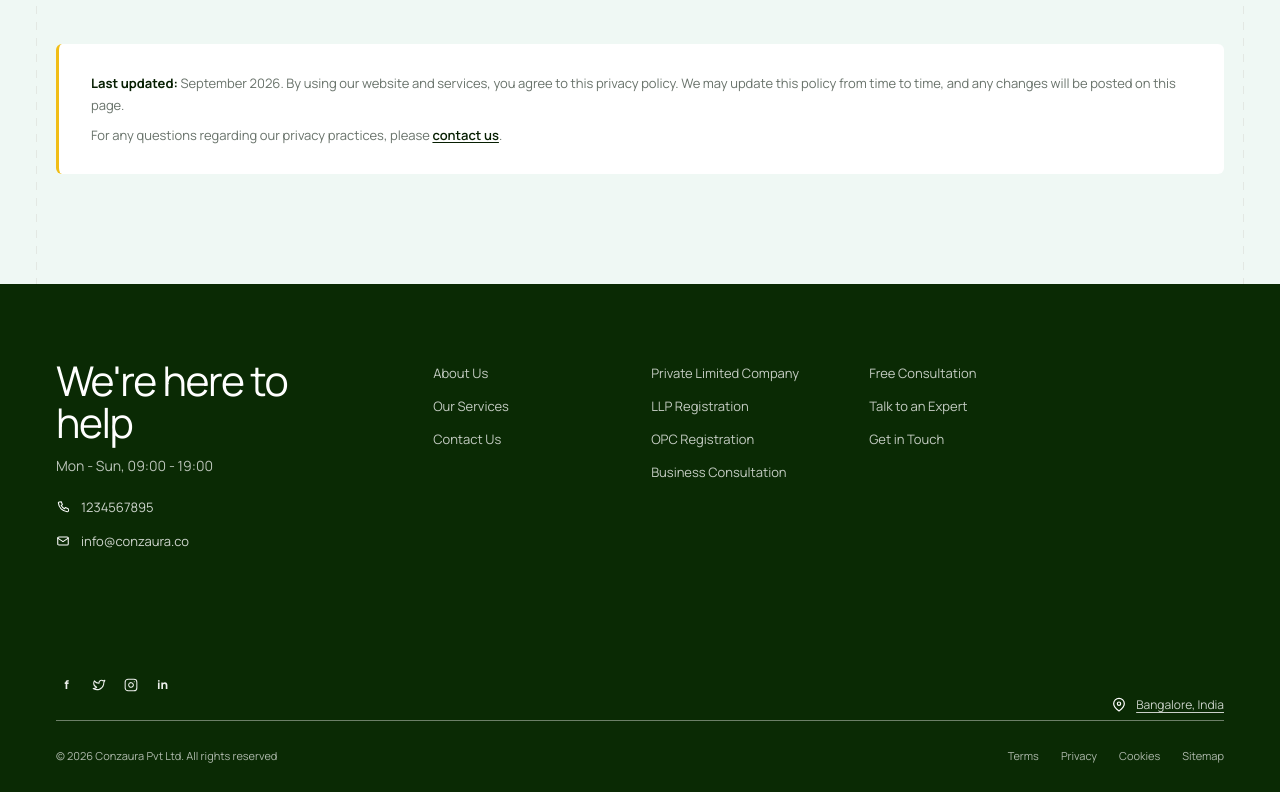
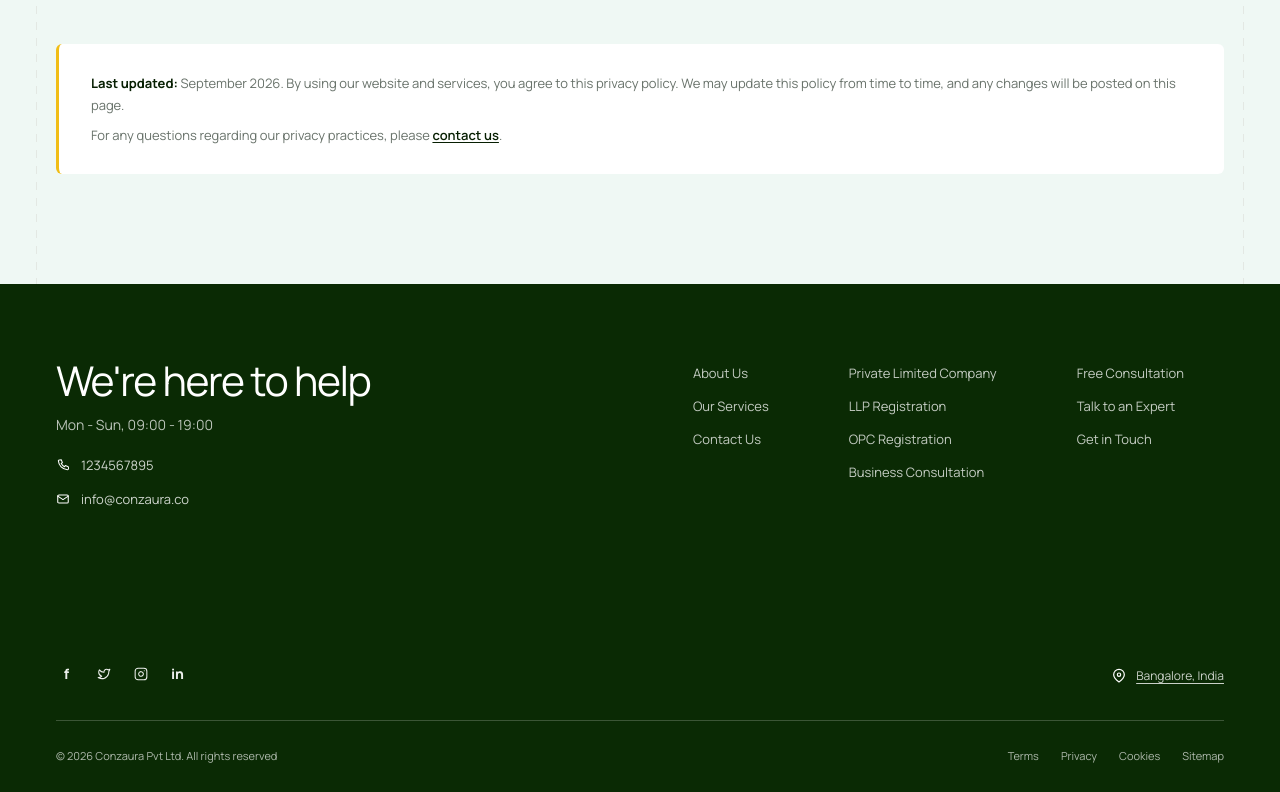
Before and after one commit to conzaura-biz/website, a React (Vite) app: page / in a window 1280 px wide. Shown: the part 6347-7139 px from the top of the page. Built offline with nearby package versions, Linux system fonts and the light colour scheme; no server answers.

Commit message:
Update footer grid to exactly match mockup layout and alignment

```diff
--- a/src/styles/global.css
+++ b/src/styles/global.css
@@ -514,21 +514,21 @@ button { cursor: pointer; }
 
 /* Footer */
 .footer { background: var(--green-dark); color: rgba(255,255,255,.86); padding: 76px 0 0; }
-.footer-main { position: relative; min-height: 360px; display: grid; grid-template-columns: 1.12fr 1fr auto; column-gap: 72px; align-items: start; }
+.footer-main { position: relative; min-height: 360px; display: flex; justify-content: space-between; align-items: flex-start; padding-bottom: 70px; }
 .footer-intro h2 { margin: 0 0 13px; color: #fff; font: 400 41px/1.02 var(--sans); letter-spacing: -.035em; }
 .footer-intro > p { margin: 0 0 21px; color: rgba(255,255,255,.72); font-size: 14px; }
 .footer-intro > a { display: flex; align-items: center; gap: 11px; width: max-content; margin: 0 0 15px; color: rgba(255,255,255,.8); font-size: 13px; }
 .footer-intro > a:hover, .footer-links a:hover, .footer-location a:hover, .footer-bottom a:hover { color: #fff; }
 .footer-intro > a svg, .footer-location svg { color: #fff; flex: 0 0 auto; }
-.footer-links { display: grid; grid-template-columns: repeat(3, minmax(170px,1fr)); gap: 48px; padding-top: 6px; }
+.footer-links { display: flex; gap: 80px; padding-top: 6px; margin-right: 40px; }
 .footer-links > div { display: flex; flex-direction: column; gap: 18px; }
 .footer-links a { color: rgba(255,255,255,.76); font-size: 13px; line-height: 1.15; }
-.footer-location { align-self: end; display: flex; align-items: center; gap: 9px; padding-bottom: 6px; white-space: nowrap; }
+.footer-location { position: absolute; right: 0; bottom: 35px; display: flex; align-items: center; gap: 9px; white-space: nowrap; }
 .footer-location a { color: rgba(255,255,255,.78); font-size: 12px; text-decoration: underline; text-underline-offset: 3px; }
-.socials { display: flex; align-items: center; gap: 11px; margin-top: 124px; }
-.socials a { display: inline-grid; place-items: center; width: 21px; height: 21px; color: #fff; font-size: 12px; font-weight: 800; line-height: 1; opacity: .92; }
+.socials { position: absolute; left: 0; bottom: 35px; display: flex; align-items: center; gap: 16px; }
+.socials a { display: inline-grid; place-items: center; width: 21px; height: 21px; color: #fff; font-size: 14px; font-weight: 800; line-height: 1; opacity: .92; }
 .socials a:hover { transform: translateY(-1px); opacity: 1; }
-.footer-bottom { min-height: 72px; display: flex; align-items: center; justify-content: space-between; gap: 24px; border-top: 1px solid rgba(255,255,255,.4); color: rgba(255,255,255,.67); font-size: 11px; }
+.footer-bottom { min-height: 72px; display: flex; align-items: center; justify-content: space-between; gap: 24px; border-top: 1px solid rgba(255,255,255,.2); color: rgba(255,255,255,.67); font-size: 11px; }
 .footer-bottom > div { display: flex; align-items: center; gap: 22px; }
 
 /* Shared responsive */
@@ -563,10 +563,10 @@ button { cursor: pointer; }
   .story-photo-right { right: 3%; }
   .contact-info .section-title p { max-width: 730px; }
   .contact-form { padding-top: 0; max-width: 760px; }
-  .footer-main { min-height: 0; grid-template-columns: 1fr; row-gap: 38px; padding-bottom: 45px; }
-  .footer-links { grid-template-columns: repeat(3,1fr); gap: 26px; }
-  .footer-location { align-self: auto; justify-self: start; }
-  .socials { margin-top: 34px; }
+  .footer-main { min-height: 0; flex-direction: column; gap: 38px; padding-bottom: 100px; }
+  .footer-links { flex-direction: column; gap: 38px; margin-right: 0; }
+  .footer-location { right: auto; left: 0; bottom: 70px; }
+  .socials { bottom: 25px; margin-top: 0; }
   .privacy-grid { grid-template-columns: repeat(2, 1fr); }
 }
 
```
